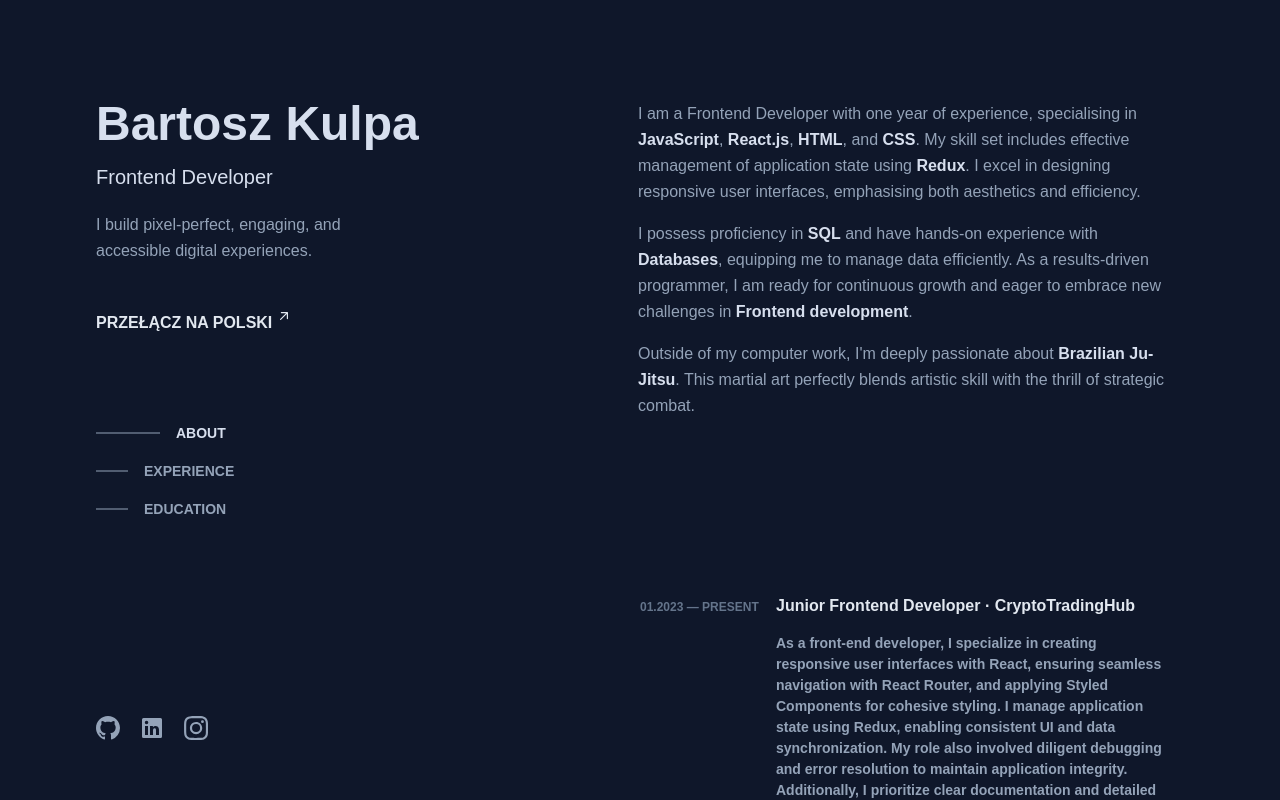
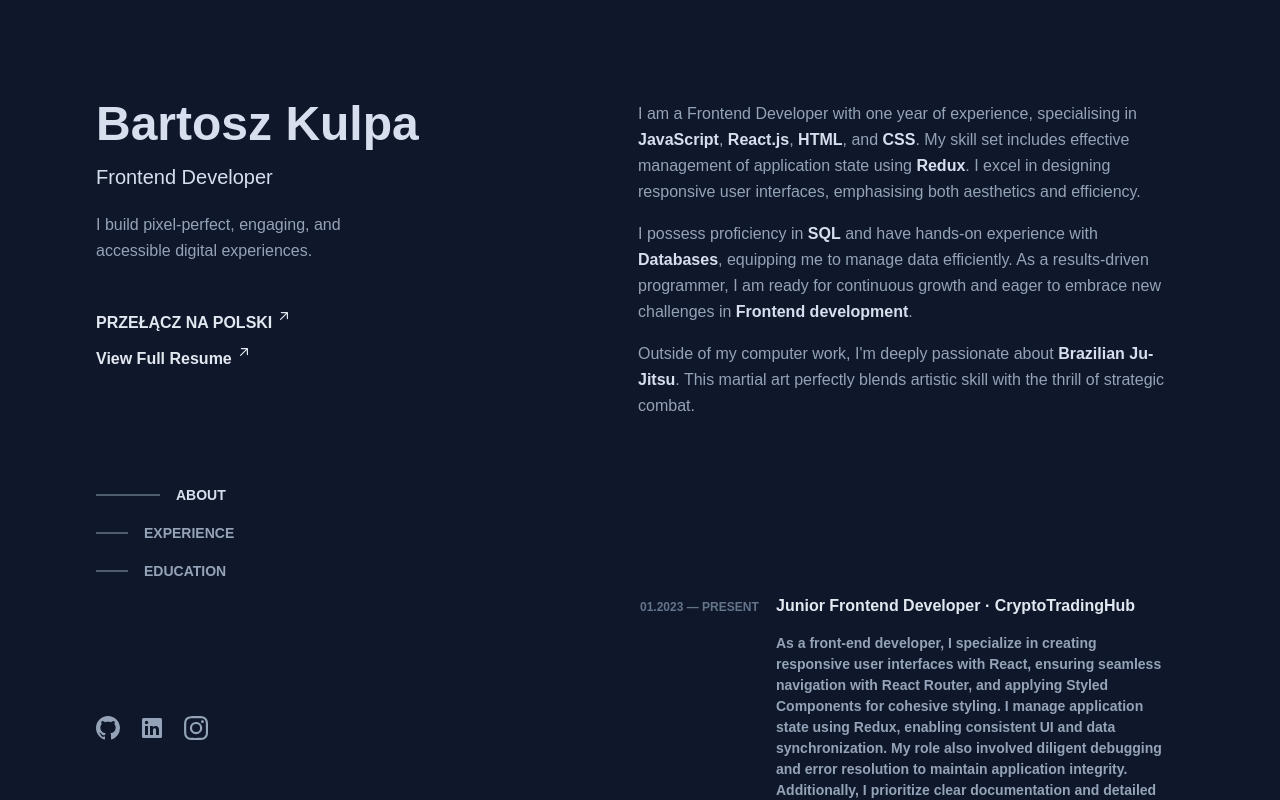
Before and after one commit to bkulpa/portfolio, a React (Create React App) app: page / in a window 1280 px wide. Shown: the top 800 px of the page. Built offline with nearby package versions, Linux system fonts and the light colour scheme.

Commit message:
move resume section form right to left

```diff
--- a/src/components/experience-field/experience-field.styles.jsx
+++ b/src/components/experience-field/experience-field.styles.jsx
@@ -28,7 +28,7 @@ export const CVLink = styled.a`
   left: -24px;
   margin-bottom: 44px;
   max-width: 576px;
-  margin: 16px;
+  /* margin: 16px; */
   right: -24px;
   text-align: left;
   top: -16px;
--- a/src/components/header/header.component.jsx
+++ b/src/components/header/header.component.jsx
@@ -1,4 +1,8 @@
 import { useTranslation } from "react-i18next";
+
+import { ArrowContainer } from "../experience-field/experience-field.styles";
+import ArrowIcon from "../icons/icons/Arrow";
+import { CVLink } from "../experience-field/experience-field.styles";
 
 import Menu from "../menu/menu.component";
 import StyledH1 from "../styled-tags/styled-h1.styles";
@@ -16,6 +20,19 @@ const Header = () => {
         <StyledP>{t("home.jobTitleDescription")}</StyledP>
       </div>
       <LanguageSwitcher />
+      <div style={{ display: "flex" }}>
+        <CVLink
+          href="CV - Bartosz Kulpa.pdf"
+          target="_blank"
+          rel="noopener noreferrer"
+        >
+          {t("home.experienceField.resume")}
+          <ArrowContainer>
+            <ArrowIcon />
+          </ArrowContainer>
+        </CVLink>
+      </div>
+
       <Menu />
     </div>
   );
--- a/src/components/home/home.component.jsx
+++ b/src/components/home/home.component.jsx
@@ -98,7 +98,7 @@ const Home = () => {
             jobTech={"home.experienceField.jobTech-3"}
           />
         </div>
-        <div style={{ display: "flex" }}>
+        {/* <div style={{ display: "flex" }}>
           <CVLink
             href="CV - Bartosz Kulpa.pdf"
             target="_blank"
@@ -109,7 +109,7 @@ const Home = () => {
               <ArrowIcon />
             </ArrowContainer>
           </CVLink>
-        </div>
+        </div> */}
         <div id="education" ref={educationSectionRef}>
           <MobileStyledH3 style={{ marginLeft: "15px" }}>
             {t("menu.education")}
```
